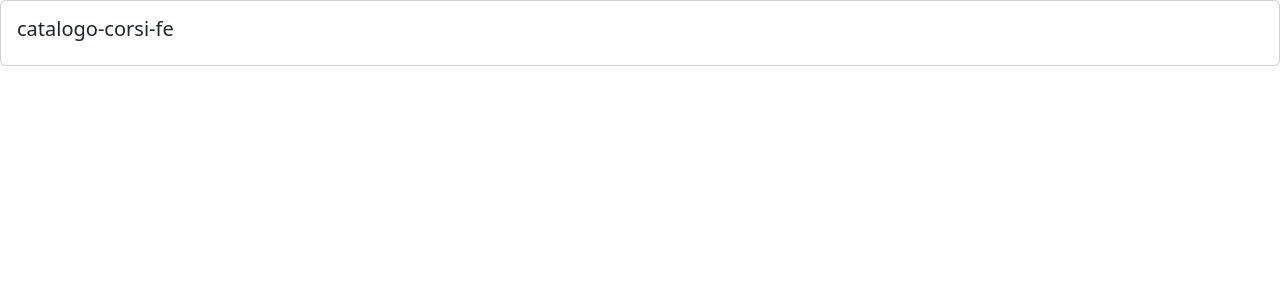
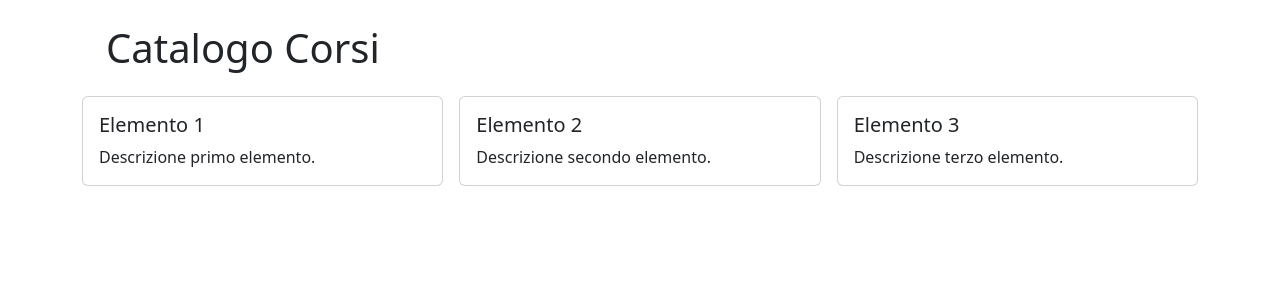
Before and after one commit to nave-scuola/catalogo-corsi-fe, an Angular app: page / in a window 1280 px wide. Shown: the top 300 px of the page. Built offline with nearby package versions, Linux system fonts and the light colour scheme.

Commit message:
task done

```diff
--- a/src/app/app.html
+++ b/src/app/app.html
@@ -1 +1 @@
-<app-card [titolo]="title"></app-card>
+<app-lista-corsi></app-lista-corsi>
--- a/src/app/app.ts
+++ b/src/app/app.ts
@@ -1,9 +1,9 @@
 import { Component } from '@angular/core';
-import { Card } from './shared/components/card/card';
+import { ListaCorsi } from './features/catalogo-corsi/pages/lista-corsi/lista-corsi';
 
 @Component({
   selector: 'app-root',
-  imports: [Card],
+  imports: [ListaCorsi],
   templateUrl: './app.html',
   styleUrl: './app.css'
 })
--- a/src/app/features/catalogo-corsi/pages/lista-corsi/lista-corsi.html
+++ b/src/app/features/catalogo-corsi/pages/lista-corsi/lista-corsi.html
@@ -1 +1,14 @@
-<p>lista-corsi works!</p>
+<div class="container mt-4">
+  <h1 class="m-4">{{ titolo }}</h1>
+  <div class="row g-3">
+    <div class="col-md-4">
+      <app-card titolo="Elemento 1" descrizione="Descrizione primo elemento." />
+    </div>
+    <div class="col-md-4">
+      <app-card titolo="Elemento 2" descrizione="Descrizione secondo elemento." />
+    </div>
+    <div class="col-md-4">
+      <app-card titolo="Elemento 3" descrizione="Descrizione terzo elemento." />
+    </div>
+  </div>
+</div>
--- a/src/app/features/catalogo-corsi/pages/lista-corsi/lista-corsi.ts
+++ b/src/app/features/catalogo-corsi/pages/lista-corsi/lista-corsi.ts
@@ -1,9 +1,13 @@
 import { Component } from '@angular/core';
+import { Card } from '../../../../shared/components/card/card';
 
 @Component({
   selector: 'app-lista-corsi',
-  imports: [],
+  imports: [Card],
   templateUrl: './lista-corsi.html',
   styleUrl: './lista-corsi.css',
 })
-export class ListaCorsi {}
+
+export class ListaCorsi {
+  titolo = 'Catalogo Corsi';
+}removeEventListener
```
